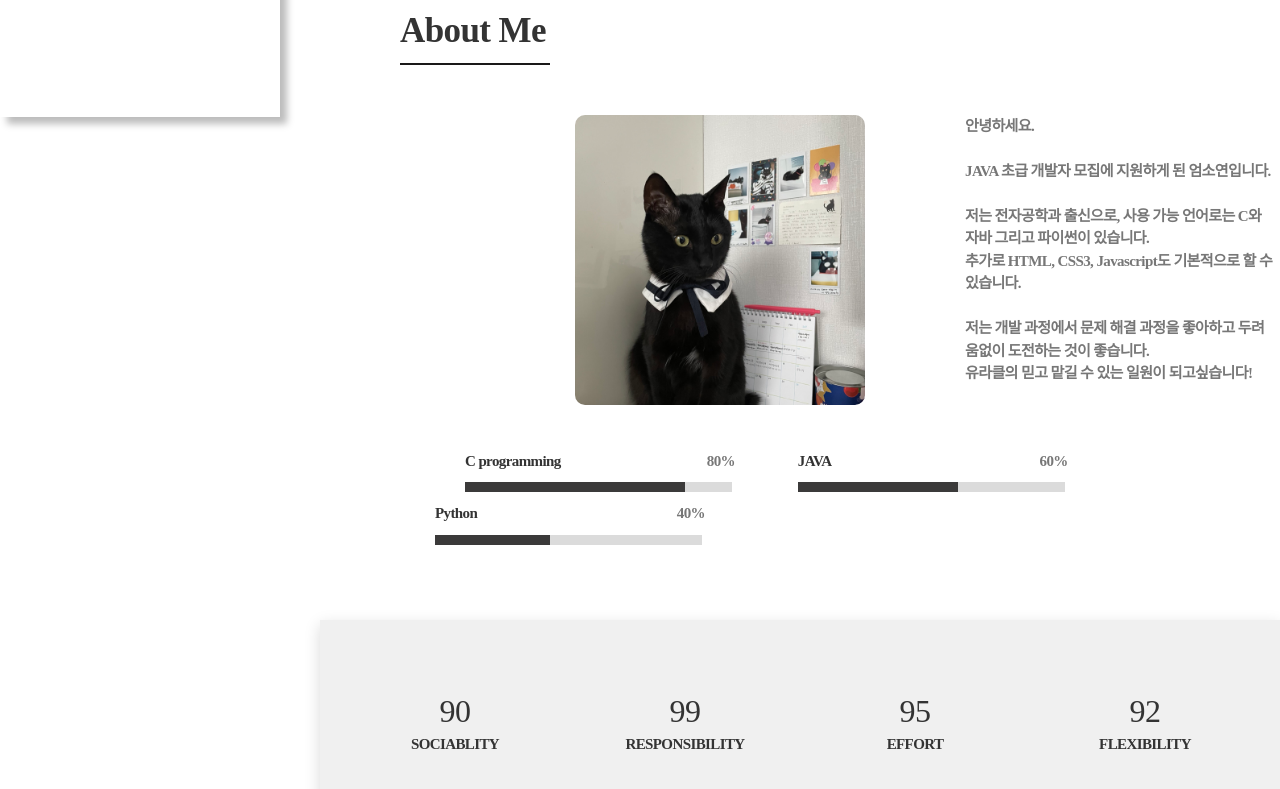
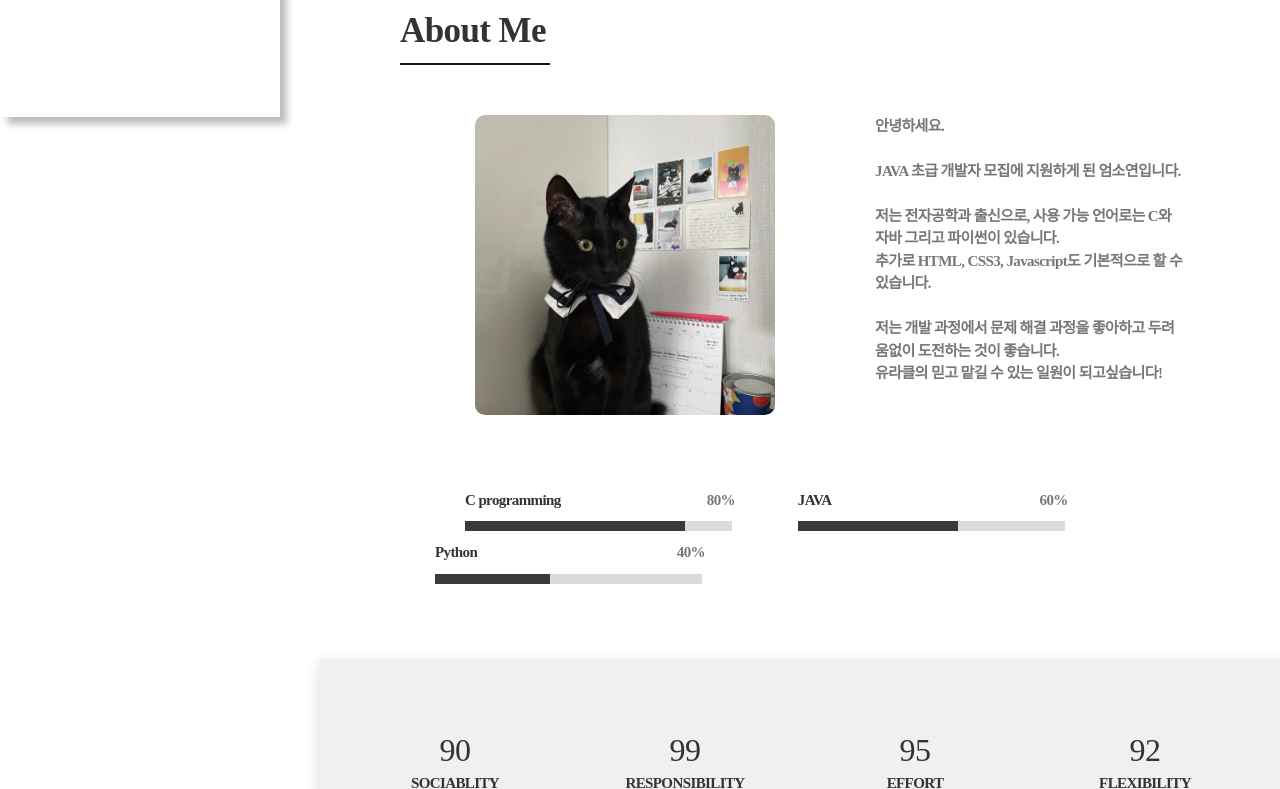
Before and after one commit to soming0206/Portfolio, a plain HTML site: page index.html in a window 1280 px wide. Shown: the part 683-1472 px from the top of the page. Drawn offline with Linux system fonts and the light colour scheme; files whose address does not match are found by name; a web font is replaced by a local one.

Commit message:
"두번째 수정 - 누락 CSS"

```diff
--- a/resources/css/main.css
+++ b/resources/css/main.css
@@ -110,11 +110,11 @@ body{
 }
 
 .row .profile{
-    padding: 0px 100px 30px  150px;
+    padding: 0px 100px 29px 50px;
 }
 
 .row-skill{
-    margin-top: 10px;
+    margin-top: 40px;
 }
 
 .row-skill .C-lang{
```
